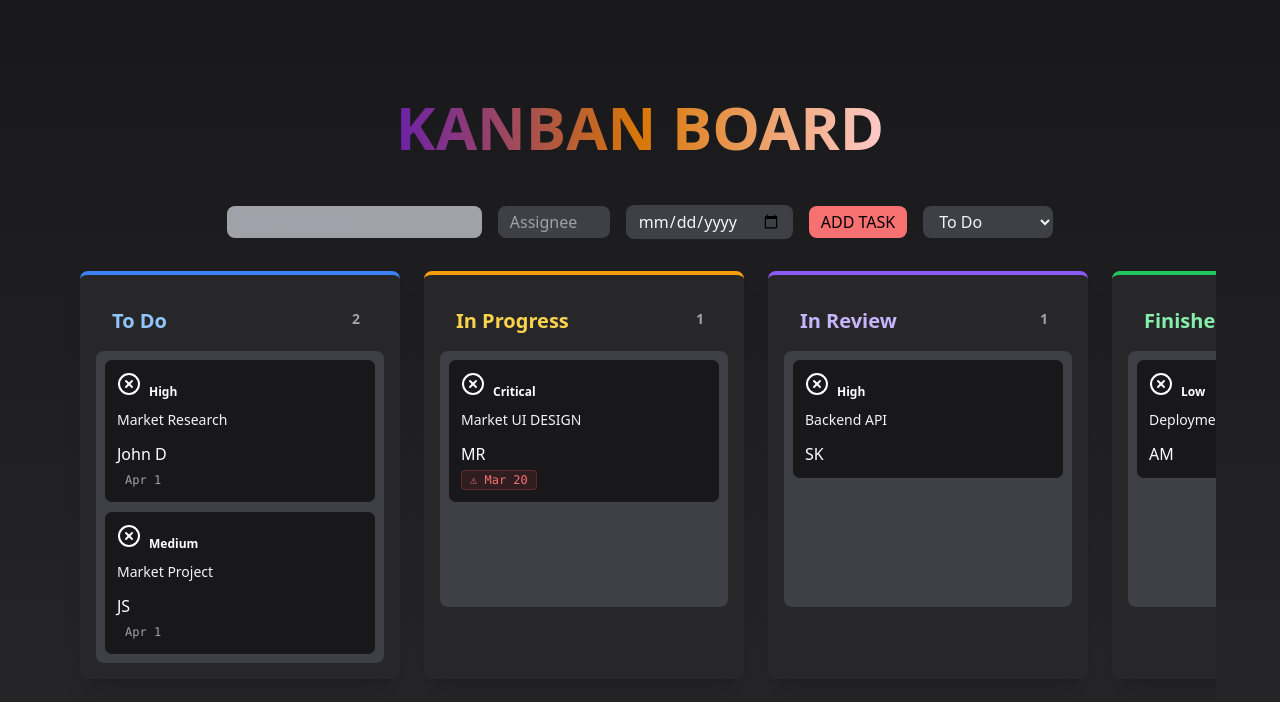
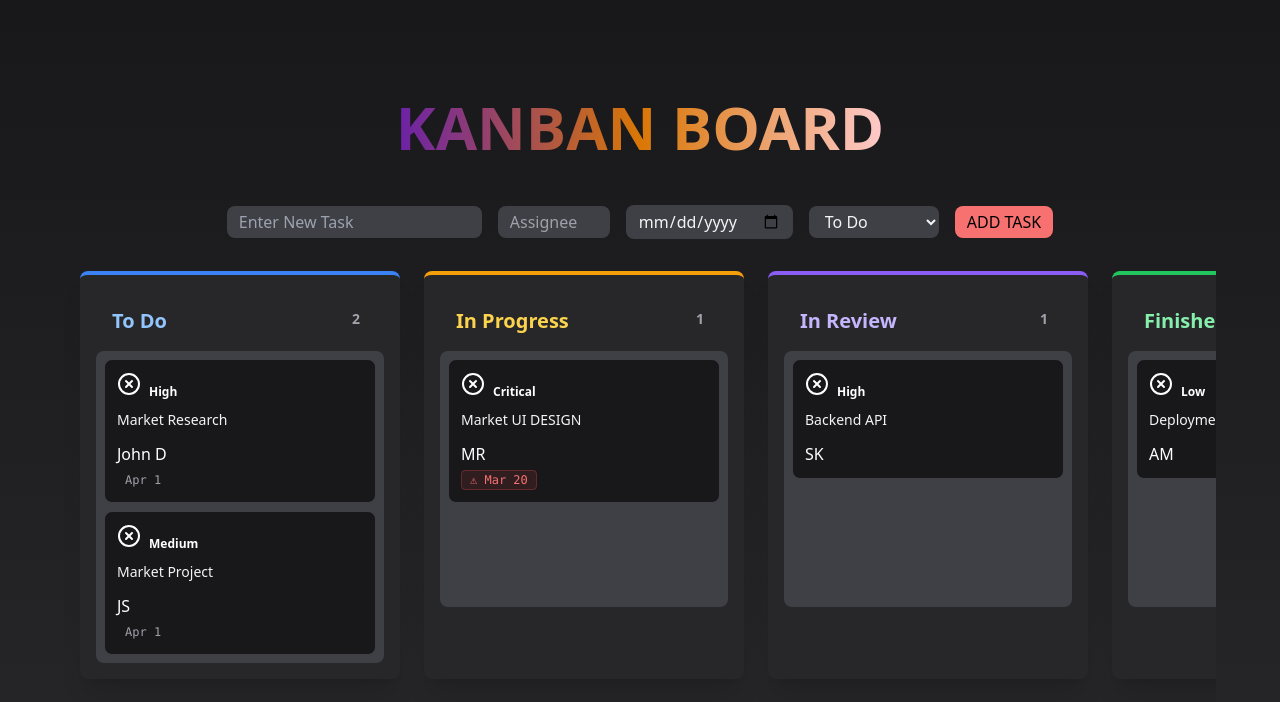
Before and after one commit to Rohit-011205/Velozity, a React (Vite) app: page / in a window 1280 px wide. Shown: the top 702 px of the page. Built offline with nearby package versions, Linux system fonts and the light colour scheme.

Commit message:
initial commit

```diff
--- a/src/Pages/Kanban.tsx
+++ b/src/Pages/Kanban.tsx
@@ -179,7 +179,7 @@ function Kanban() {
                     <div className='mb-4 flex w-full  rounded-lg overflow-hidden gap-4 justify-center items-center flex-wrap'>
 
 
-                        <input type='text' value={newTask} onChange={(e: any) => setNewTask(e.target.value)} className='px-3 py-1 bg-zinc-400 text-zinc-600 rounded-lg' placeholder='Enter New Task'></input>
+                        <input type='text' value={newTask} onChange={(e: any) => setNewTask(e.target.value)} className='px-3 py-1 bg-zinc-700 text-zinc-100 rounded-lg' placeholder='Enter New Task'></input>
 
                         <input
                             type="text"
@@ -196,8 +196,6 @@ function Kanban() {
                             className="px-3 py-1 bg-zinc-700 text-zinc-100 rounded-lg"
                         />
 
-                        <button className='bg-red-400 px-3 py-1 rounded-lg whitespace-nowrap' onClick={addNewTask}>ADD TASK</button>
-
                         <select className='text-zinc-100 bg-zinc-700 px-3 py-1 rounded-lg border-zinc-500' value={activeColumns} onChange={(e) => setActiveColumns(e.target.value as ColumnType)}>
                             {(Object.keys(columns) as ColumnType[]).map((activeColumns) => (
                                 <option value={activeColumns} key={activeColumns}>
@@ -205,6 +203,10 @@ function Kanban() {
                                 </option>
                             ))}
                         </select>
+
+
+                        <button className='bg-red-400 px-3 py-1 rounded-lg whitespace-nowrap' onClick={addNewTask}>ADD TASK</button>
+
 
                     </div>
 
```
